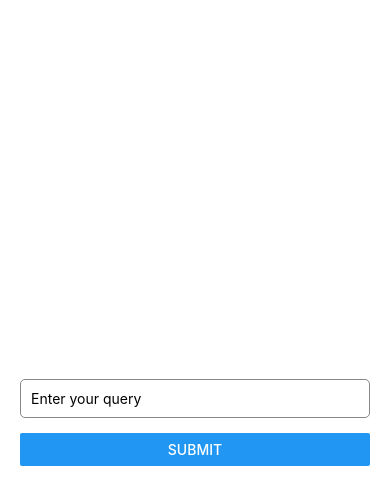
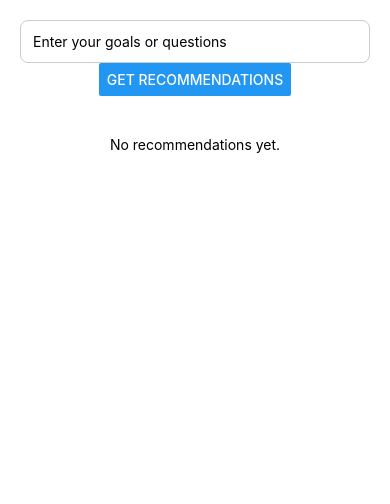
Before and after one commit to mirandazellnik/supplement_app, a React Native app in the folder SupplementApp/: screen / in a window 390 px wide. Shown: the top 504 px of the page. Built offline with nearby package versions, Linux system fonts and the light colour scheme.

Commit message:
Implement API connection to display JSON response in list

```diff
--- a/SupplementApp/App.js
+++ b/SupplementApp/App.js
@@ -1,10 +1,19 @@
 import React, { useState } from "react";
-import { View, TextInput, Button, Modal, Text, StyleSheet, TouchableOpacity } from "react-native";
+import {
+  View,
+  TextInput,
+  Button,
+  FlatList,
+  TouchableOpacity,
+  Text,
+  Linking,
+  StyleSheet,
+  ActivityIndicator,
+} from "react-native";
 
 export default function App() {
   const [query, setQuery] = useState("");
-  const [response, setResponse] = useState("");
-  const [modalVisible, setModalVisible] = useState(false);
+  const [recommendations, setRecommendations] = useState([]);
   const [loading, setLoading] = useState(false);
 
   const sendQuery = async () => {
@@ -19,45 +28,55 @@ export default function App() {
       });
 
       const data = await res.json();
-      setResponse(data.answer || "No response");
-      setModalVisible(true);
+
+      if (Array.isArray(data.recommendations)) {
+        setRecommendations(data.recommendations);
+      } else {
+        setRecommendations([]);
+        alert("No recommendations found.");
+      }
     } catch (error) {
-      setResponse("Error fetching response");
-      setModalVisible(true);
+      console.error(error);
+      alert("Error fetching recommendations");
     } finally {
       setLoading(false);
     }
   };
 
+  // Render one item in the recommendations list
+  const renderItem = ({ item }) => (
+    <TouchableOpacity
+      style={styles.itemContainer}
+      onPress={() => {
+        if (item.info_url) Linking.openURL(item.info_url);
+      }}
+    >
+      <Text style={styles.itemName}>{item.name}</Text>
+      <Text style={styles.itemRating}>⭐ {item.rating.toFixed(1)}</Text>
+    </TouchableOpacity>
+  );
+
   return (
     <View style={styles.container}>
       <TextInput
         style={styles.input}
-        placeholder="Enter your query"
+        placeholder="Enter your goals or questions"
         value={query}
         onChangeText={setQuery}
+        editable={!loading}
       />
 
-      <Button title={loading ? "Loading..." : "Submit"} onPress={sendQuery} disabled={loading} />
+      <Button title={loading ? "Loading..." : "Get Recommendations"} onPress={sendQuery} disabled={loading} />
 
-      <Modal
-        animationType="slide"
-        transparent={true}
-        visible={modalVisible}
-        onRequestClose={() => setModalVisible(false)}
-      >
-        <View style={styles.modalOverlay}>
-          <View style={styles.modalContent}>
-            <Text style={styles.modalText}>{response}</Text>
-            <TouchableOpacity
-              style={styles.closeButton}
-              onPress={() => setModalVisible(false)}
-            >
-              <Text style={{ color: "white", fontWeight: "bold" }}>Close</Text>
-            </TouchableOpacity>
-          </View>
-        </View>
-      </Modal>
+      {loading && <ActivityIndicator size="large" style={{ marginTop: 20 }} />}
+
+      <FlatList
+        style={{ marginTop: 20, width: "100%" }}
+        data={recommendations}
+        keyExtractor={(item, index) => item.name + index}
+        renderItem={renderItem}
+        ListEmptyComponent={!loading ? <Text style={{ textAlign: "center", marginTop: 20 }}>No recommendations yet.</Text> : null}
+      />
     </View>
   );
 }
@@ -66,37 +85,32 @@ const styles = StyleSheet.create({
   container: {
     flex: 1,
     padding: 20,
-    justifyContent: "center",
+    alignItems: "center",
     backgroundColor: "#fff",
   },
   input: {
-    borderColor: "#888",
+    width: "100%",
+    borderColor: "#ccc",
     borderWidth: 1,
-    borderRadius: 5,
-    padding: 10,
-    marginBottom: 15,
+    borderRadius: 8,
+    padding: 12,
   },
-  modalOverlay: {
-    flex: 1,
-    backgroundColor: "rgba(0,0,0,0.5)",
-    justifyContent: "center",
-    padding: 20,
+  itemContainer: {
+    backgroundColor: "#f0f8ff",
+    padding: 15,
+    marginVertical: 8,
+    borderRadius: 8,
+    flexDirection: "row",
+    justifyContent: "space-between",
+    alignItems: "center",
+    elevation: 1,
   },
-  modalContent: {
-    backgroundColor: "white",
-    borderRadius: 8,
-    padding: 20,
-    elevation: 5,
+  itemName: {
+    fontSize: 16,
+    fontWeight: "bold",
   },
-  modalText: {
-    fontSize: 16,
-    marginBottom: 20,
-  },
-  closeButton: {
-    alignSelf: "center",
-    backgroundColor: "#2196F3",
-    paddingVertical: 10,
-    paddingHorizontal: 30,
-    borderRadius: 5,
+  itemRating: {
+    fontSize: 14,
+    color: "#666",
   },
 });
```
Also changed, not shown: SupplementApp/package.json (+8 -1 lines), SupplementApp/components/RecommendationItem.js (added), SupplementApp/navigation/BottomTabs.js (added), SupplementApp/screens/HomeScreen.js (added), SupplementApp/screens/ProfileScreen.js (added), SupplementApp/services/api.js (added), 2 other files (tests, documents, lock files or other folders).
